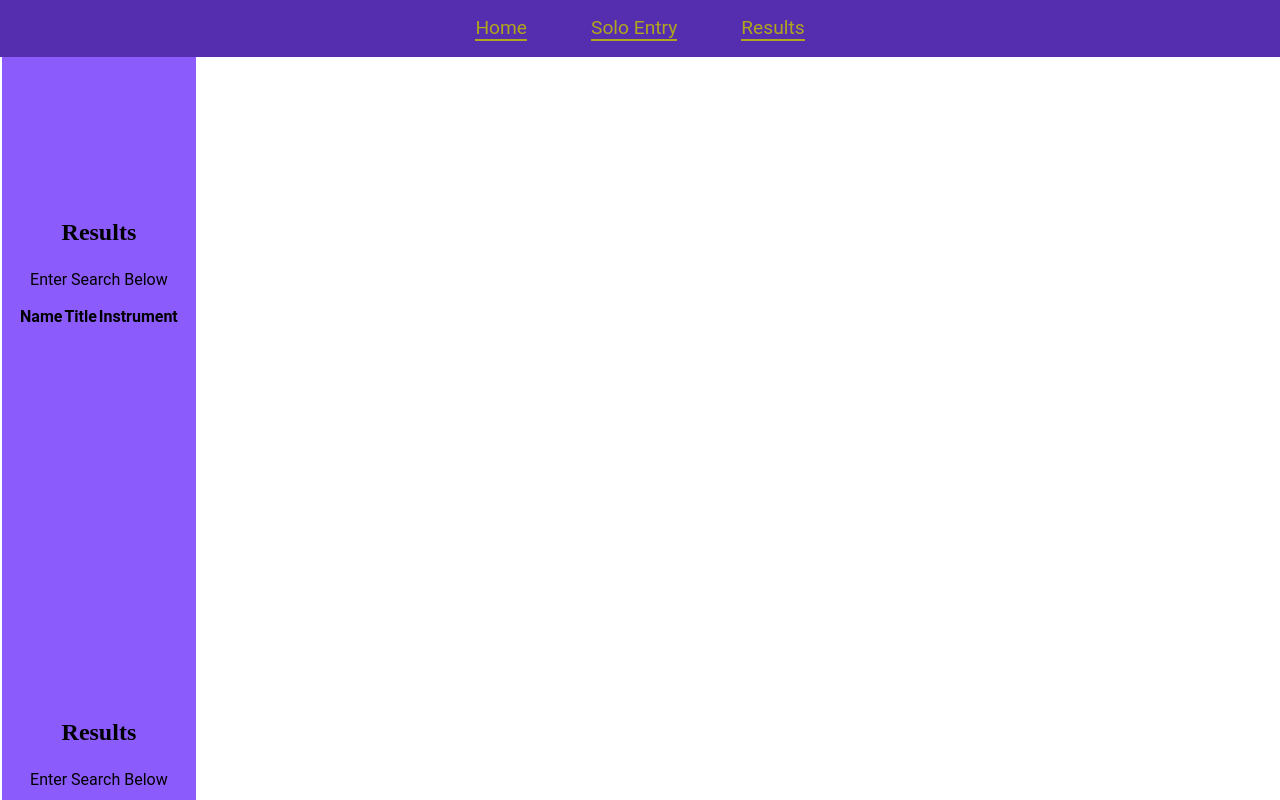
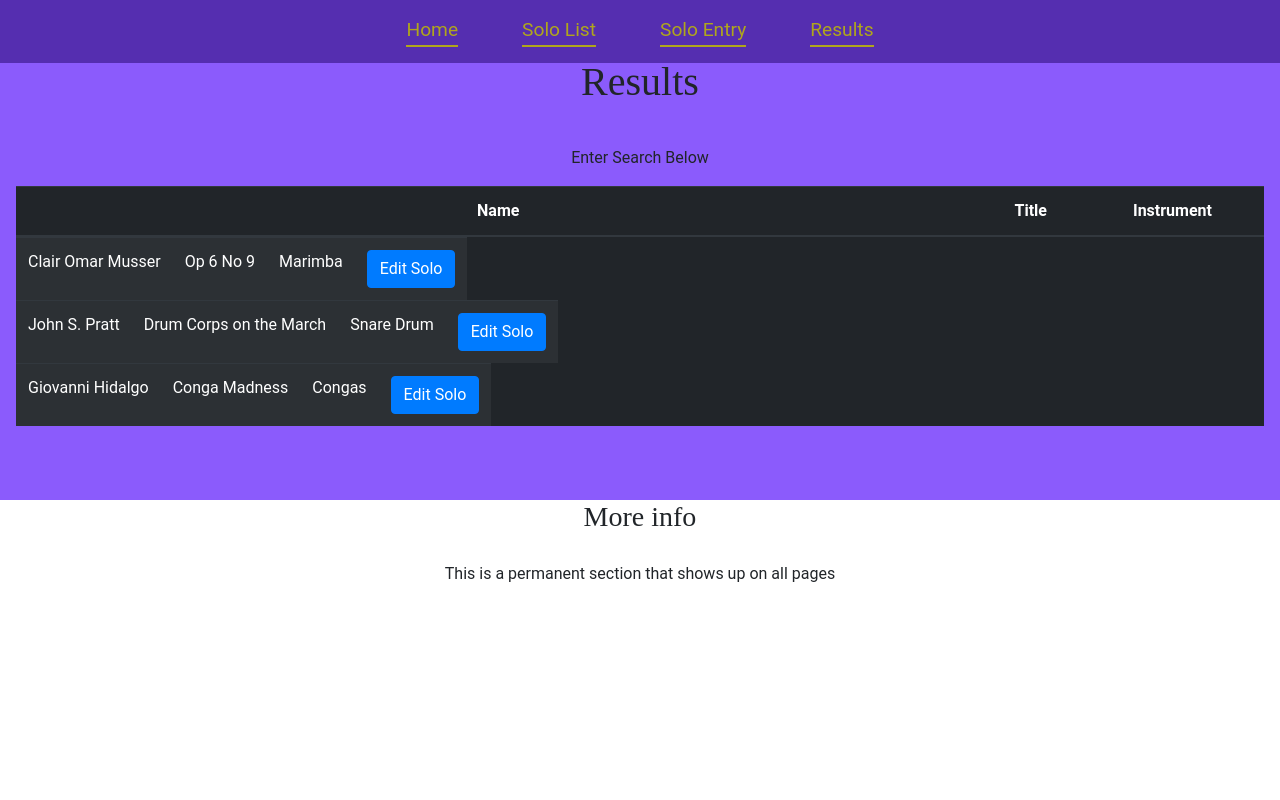
Before and after one commit to joshdjennings/solo-form-app, a React (Create React App) app: page /results in a window 1280 px wide. Shown: the top 800 px of the page. Built offline with nearby package versions, Linux system fonts and the light colour scheme; data requests are answered from the project's data file.

Commit message:
fixed tables

```diff
--- a/public/index.html
+++ b/public/index.html
@@ -15,6 +15,7 @@
       user's mobile device or desktop. See https://developers.google.com/web/fundamentals/web-app-manifest/
     -->
 		<link rel="manifest" href="%PUBLIC_URL%/manifest.json" />
+
 		<!--
       Notice the use of %PUBLIC_URL% in the tags above.
       It will be replaced with the URL of the `public` folder during the build.
@@ -25,6 +26,12 @@
       Learn how to configure a non-root public URL by running `npm run build`.
     -->
 		<title>This is the Title</title>
+		<link
+			rel="stylesheet"
+			href="https://cdn.jsdelivr.net/npm/bootstrap@4.1.3/dist/css/bootstrap.min.css"
+			integrity="sha384-MCw98/SFnGE8fJT3GXwEOngsV7Zt27NXFoaoApmYm81iuXoPkFOJwJ8ERdknLPMO"
+			crossorigin="anonymous"
+		/>
 	</head>
 	<body>
 		<noscript>You need to enable JavaScript to run this app.</noscript>
@@ -39,5 +46,20 @@
       To begin the development, run `npm start` or `yarn start`.
       To create a production bundle, use `npm run build` or `yarn build`.
     -->
+		<script
+			src="https://code.jquery.com/jquery-3.3.1.slim.min.js"
+			integrity="sha384-q8i/X+965DzO0rT7abK41JStQIAqVgRVzpbzo5smXKp4YfRvH+8abtTE1Pi6jizo"
+			crossorigin="anonymous"
+		></script>
+		<script
+			src="https://cdn.jsdelivr.net/npm/popper.js@1.14.3/dist/umd/popper.min.js"
+			integrity="sha384-ZMP7rVo3mIykV+2+9J3UJ46jBk0WLaUAdn689aCwoqbBJiSnjAK/l8WvCWPIPm49"
+			crossorigin="anonymous"
+		></script>
+		<script
+			src="https://cdn.jsdelivr.net/npm/bootstrap@4.1.3/dist/js/bootstrap.min.js"
+			integrity="sha384-ChfqqxuZUCnJSK3+MXmPNIyE6ZbWh2IMqE241rYiqJxyMiZ6OW/JmZQ5stwEULTy"
+			crossorigin="anonymous"
+		></script>
 	</body>
 </html>
--- a/src/components/App.js
+++ b/src/components/App.js
@@ -44,17 +44,18 @@ function App() {
 	return (
 		<div className="App">
 			<NavBar />
-			<SoloList solos={solos} />
 			<Switch>
 				<Route path="/entryform">
 					<SoloEntryForm
-					// solos={solos}
-					// search={search}
-					// handleSearch={handleSearch}
-					// addNewSolo={addNewSolo}
+						solos={solos}
+						// search={search}
+						// handleSearch={handleSearch}
+						// addNewSolo={addNewSolo}
 					/>
 				</Route>
-
+				<Route path="/sololist">
+					<SoloList solos={solos} />
+				</Route>
 				<Route exact path="/results">
 					<Results
 						solos={solos}
--- a/src/components/Home.js
+++ b/src/components/Home.js
@@ -13,8 +13,8 @@ function Home() {
 						href="http://localhost:3000/entryform"
 					>
 						Soloist
-					</a>{' '}
-					.
+					</a>
+					{''}.
 				</p>
 			</section>
 		</div>
--- a/src/components/NavBar.js
+++ b/src/components/NavBar.js
@@ -7,6 +7,7 @@ function NavBar() {
 			<NavLink exact to="/">
 				Home
 			</NavLink>
+			<NavLink to="/sololist">Solo List</NavLink>
 			<NavLink to="/entryform">Solo Entry</NavLink>
 			<NavLink to="/results">Results</NavLink>
 		</nav>
--- a/src/components/Results.js
+++ b/src/components/Results.js
@@ -1,9 +1,9 @@
 import React from 'react';
 // import Search from './Search';
-// import Solo from './Solo';
+import Solo from './Solo';
 
-function Results({ solo, soloRows }) {
-	// const soloRows = solos.map((solo) => <Solo key={solo.id} solo={solo} />);
+function Results({ solos }) {
+	const soloRows = solos.map((solo) => <Solo solo={solo} />);
 
 	return (
 		<div>
@@ -12,7 +12,7 @@ function Results({ solo, soloRows }) {
 				<p>Enter Search Below</p>
 				{/* <Search /> */}
 
-				<table className="table table-striped">
+				<table className="table table-striped table-dark">
 					<thead>
 						<tr>
 							<th scope="col">Name</th>
--- a/src/components/Solo.js
+++ b/src/components/Solo.js
@@ -1,12 +1,10 @@
 import React from 'react';
-// import Results from './Results';
 
 function Solo({ solo }) {
 	const { name, title, instrument } = solo;
 
 	return (
 		<div>
-			{/* <Results soloRows={soloRows} /> */}
 			<tr>
 				<td>{name}</td>
 				<td>{title}</td>
--- a/src/components/SoloEntryForm.js
+++ b/src/components/SoloEntryForm.js
@@ -1,5 +1,5 @@
-import React, { useState, Form } from 'react';
-import Search from './Search';
+import React from 'react';
+// import Search from './Search';
 
 function SoloEntryForm({ addNewSolo }) {
 	// const defaultState = {
--- a/src/components/SoloList.js
+++ b/src/components/SoloList.js
@@ -1,12 +1,15 @@
-import React from 'react';
-// import Solo from './Solo';
-import Results from './Results';
+import React, { table } from 'react';
+import Solo from './Solo';
 
 function SoloList({ solos }) {
-	const soloRows = solos.map((solo) => <Results />);
+	const soloRows = solos.map((solo) => <Solo key={solo.id} solo={solo} />);
 
 	return (
-		<table className="table table-striped">
+		<div>
+			<br />
+			<br />
+			<br />
+			<table>
 				<thead>
 					<tr>
 						<th scope="col">Name</th>
@@ -16,6 +19,7 @@ function SoloList({ solos }) {
 				</thead>
 				<tbody>{soloRows}</tbody>
 			</table>
+		</div>
 	);
 }
 
```
Lines whose indentation alone changed are shown as unchanged.
